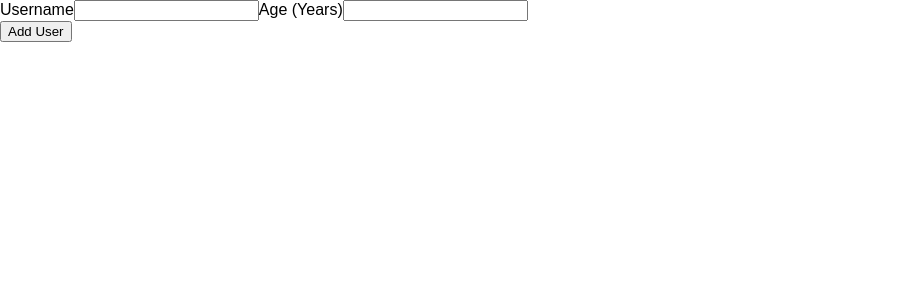
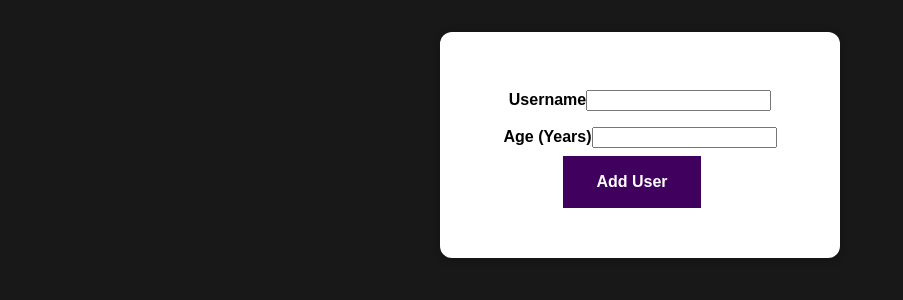
Before and after one commit to LyuboslavL/React-Udemy-Course, a React (Create React App) app in the folder UserList/: page / in a window 1280 px wide. Shown: the top 300 px of the page, without its empty margins (0-903 px from the left). Built offline with nearby package versions, Linux system fonts and the light colour scheme.

Commit message:
Adjusting styles
Adding to AddUser, Button and index components

```diff
--- a/UserList/src/components/AddUser/AddUser.css
+++ b/UserList/src/components/AddUser/AddUser.css
@@ -0,0 +1,23 @@
+.add-user {
+  background-color: rgb(255, 255, 255);
+  padding: 50px;
+  margin: 2rem auto;
+  width: 400px;
+  max-width: 95%;
+  border-radius: 12px;
+  text-align: center;
+  box-shadow: 0 1px 8px rgba(0, 0, 0, 0.25);
+  font-weight: bold;
+}
+
+.add-user__input {
+  font: inherit;
+  padding: 0.5rem;
+  border-radius: 6px;
+  width: 20rem;
+  max-width: 100%;
+}
+
+.add-user__actions {
+  text-align: left;
+}
--- a/UserList/src/components/AddUser/AddUser.js
+++ b/UserList/src/components/AddUser/AddUser.js
@@ -1,17 +1,24 @@
 import React from 'react';
 
+import './AddUser.css';
 import Button from '../../components/UI/Button/Button';
 
 const AddUser = (props) => {
     return (
         <form>
-            <div>
-                <label>Username</label>
-                <input type="text"></input>
-                <label>Age (Years)</label>
-                <input type='text'></input>
+            <div className='add-user'>
+                <div className='add-user__input'>
+                    <label>Username</label>
+                    <input type="text"></input>
+                </div>
+                <div className='add-user__input'>
+                    <label>Age (Years)</label>
+                    <input type='text'></input>
+                </div>
+                <div className='add_user__action'>
+                    <Button type='submit'>Add User</Button>
+                </div>
             </div>
-            <Button type='submit'>Add User</Button>
         </form>
     )
 };
--- /dev/null
+++ b/UserList/src/components/UI/Button/Button.css
@@ -0,0 +1,26 @@
+button {
+    font: inherit;
+    cursor: pointer;
+    padding: 1rem 2rem;
+    border: 1px solid #40005d;
+    background-color: #40005d;
+    color: white;
+    margin-right: 1rem;
+  }
+
+button:hover,
+button:active {
+    background-color: #510674;
+    border-color: #510674;
+  }
+
+button.alternative {
+    color: #220131;
+    border-color: transparent;
+    background-color: transparent;
+  }
+
+button.alternative:hover,
+button.alternative:active {
+    background-color: #ddb3f8;
+  }
--- a/UserList/src/components/UI/Button/Button.js
+++ b/UserList/src/components/UI/Button/Button.js
@@ -1,4 +1,6 @@
 import React from 'react';
+
+import './Button.css';
 
 const Button = (props) => {
     return (
--- a/UserList/src/index.css
+++ b/UserList/src/index.css
@@ -8,4 +8,5 @@ html {
 
 body {
   margin: 0;
+  background-color: rgb(24, 24, 24);
 }
```
Also changed, not shown: UserList/src/components/UI/Button/Buttton.css (deleted).
